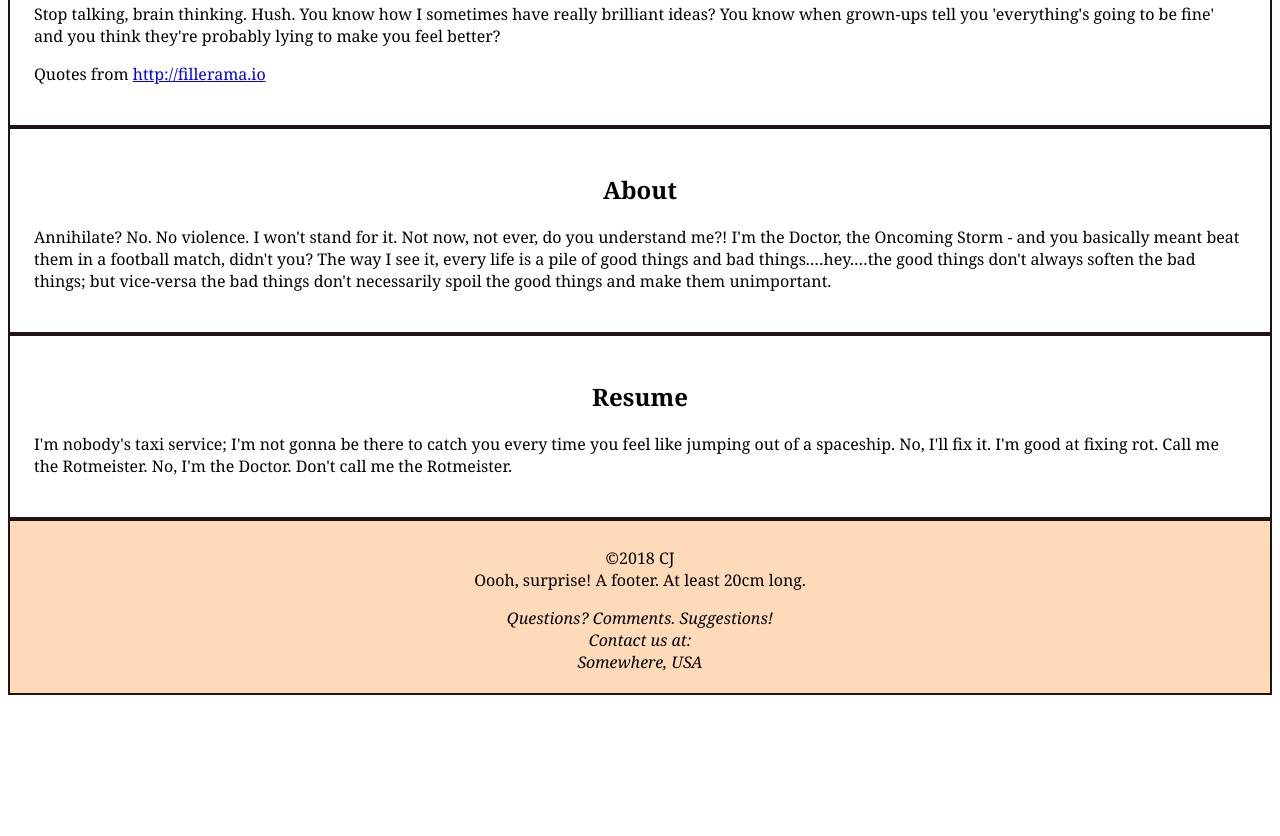
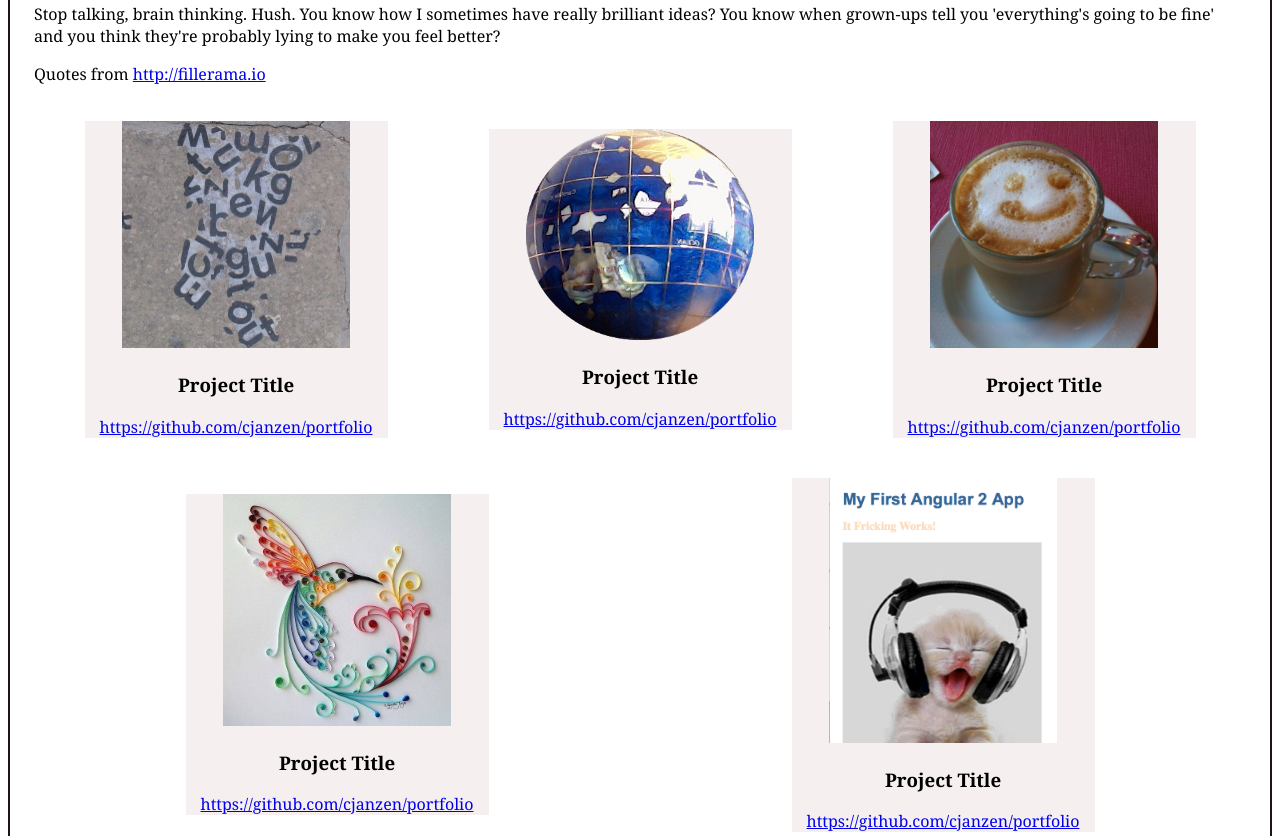
Before and after one commit to cjanzen/portfolio, a plain HTML site: page index.html in a window 1280 px wide. Shown: the part 357-1193 px from the top of the page. Before the commit the page ends 1060 px from the top, so only its background shows below. Drawn offline with Linux system fonts and the light colour scheme.

Commit message:
Add flexbox containers in main content section

```diff
--- a/index.html
+++ b/index.html
@@ -78,13 +78,6 @@ header > h2 {
     display: inline-block; /* arrange horizontally w/out using float */
     list-style-type: none;; /* removes bullets */
 
-/* https://www.adam-bray.com/2017/02/17/easy-html-5-css-3-navigation-menu/ but don't know if I need yet
-    -webkit-transition: all 0.2s;
-    -moz-transition: all 0.2s;
-    -ms-transition: all 0.2s;
-    -o-transition: all 0.2s;
-    transition: all 0.2s;
-    */
   }
 
   nav >ul > li > a {
@@ -115,9 +108,34 @@ header > h2 {
 	}
 
   section > h2 {
+    /* text-align: center; */
+  }
+
+  .flex-container {
+    -webkit-flex: 1;
+    -ms-flex: 1;
+    flex: 1;
+    display: flex;
+    flex-wrap: wrap;
+    justify-content: space-around;
+    align-items: center;
+  }
+
+  .flex-container > div {
+    background-color: #f5efef;
+    width: 25%;
+    margin: 20px;
     text-align: center;
   }
 
+  .project_image {
+    width: 75%;
+    max-width: 100%;
+  }
+
+  .project_info {
+    /* START */
+  }
 /* End section styling */
 
 /* End main body styling */
@@ -133,7 +151,7 @@ header > h2 {
 		text-align: center;
 	}
 
-/* End Footer styling */
+/* End footer styling */
 </style>
 
 </head>
@@ -162,8 +180,38 @@ header > h2 {
   <main>
     <section><a name="work"></a>
       <h2>Work</h2>
+
       <p>Stop talking, brain thinking. Hush. You know how I sometimes have really brilliant ideas? You know when grown-ups tell you 'everything's going to be fine' and you think they're probably lying to make you feel better?</p>
       <p>Quotes from <a href="http://fillerama.io" target="_blank">http://fillerama.io</a></p>
+
+      <div class="flex-container">
+        <div class="project_info">
+          <img src="images/Avatar_VenetianLettersonPavement.jpg" alt="Temp image" class="project_image"/>
+          <h3>Project Title</h3>
+          <a href="https://github.com/cjanzen/portfolio">https://github.com/cjanzen/portfolio</a>
+        </div>
+        <div class="project_info">
+          <img src="images/Avatar_World.png" alt="Temp image" class="project_image"/>
+          <h3>Project Title</h3>
+          <a href="https://github.com/cjanzen/portfolio">https://github.com/cjanzen/portfolio</a>
+        </div>
+        <div class="project_info">
+          <img src="images/logo.jpg" alt="Temp image" class="project_image"/>
+          <h3>Project Title</h3>
+          <a href="https://github.com/cjanzen/portfolio">https://github.com/cjanzen/portfolio</a>
+        </div>
+        <div class="project_info">
+          <img src="images/PaperBird.jpeg" alt="Temp image" class="project_image"/>
+          <h3>Project Title</h3>
+          <a href="https://github.com/cjanzen/portfolio">https://github.com/cjanzen/portfolio</a>
+        </div>
+        <div class="project_info">
+          <img src="images/Woohoo.png" alt="Temp image" class="project_image"/>
+          <h3>Project Title</h3>
+          <a href="https://github.com/cjanzen/portfolio">https://github.com/cjanzen/portfolio</a>
+        </div>
+      </div>
+
     </section>
     <section><a name="about"></a>
       <h2>About</h2>
@@ -182,7 +230,7 @@ header > h2 {
     Oooh, surprise! A footer. At least 20cm long.</p>
     <address>
       Questions? Comments. Suggestions!</br>
-      Contact us at:</br>
+      Contact:</br>
       Somewhere, USA
     </address>
   </footer>
```
Also changed, not shown: images/Avatar_VenetianLettersonPavement.jpg (added), images/Avatar_World.png (added), images/PaperBird.jpeg (added), images/Woohoo.png (added).
